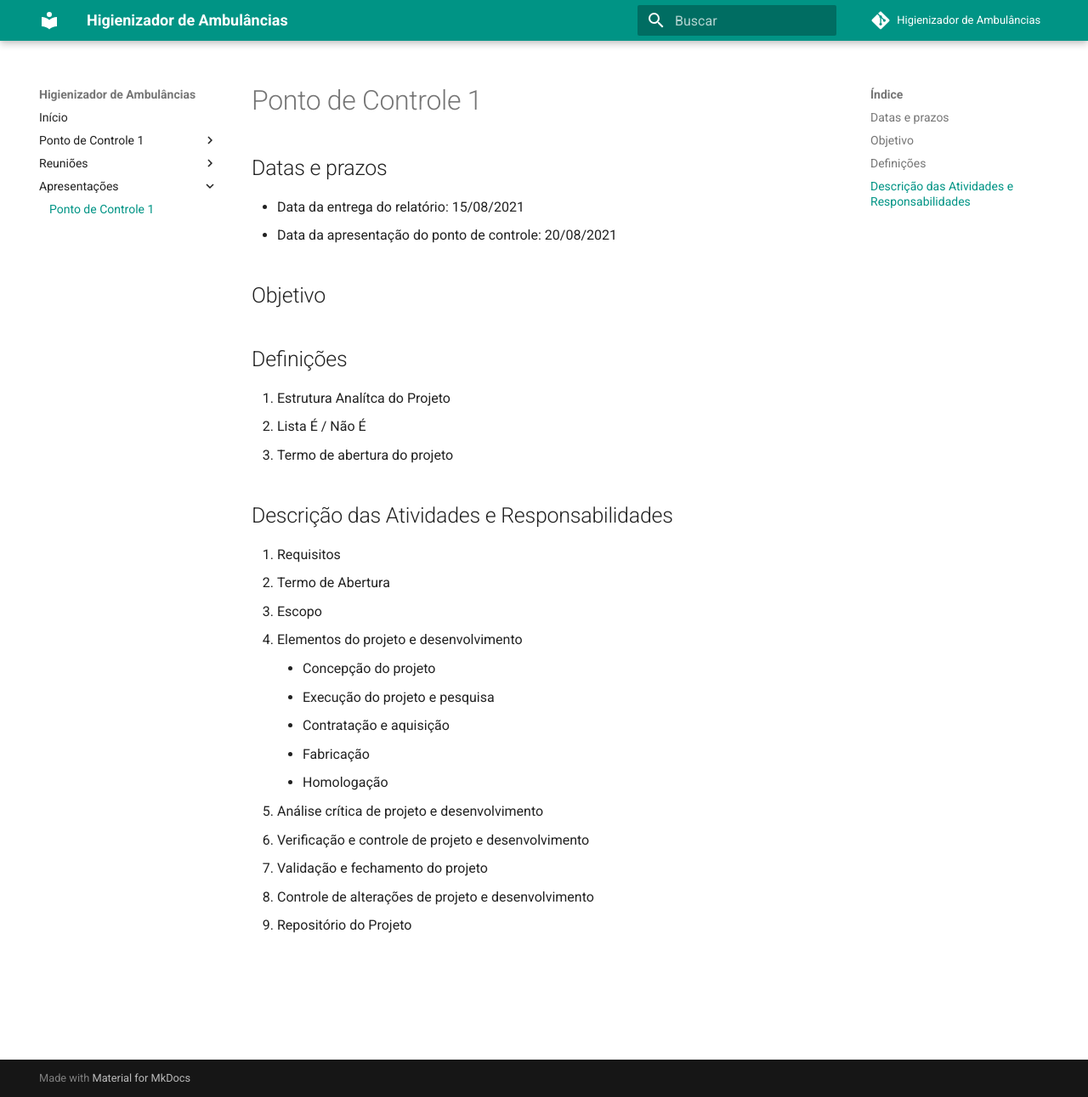
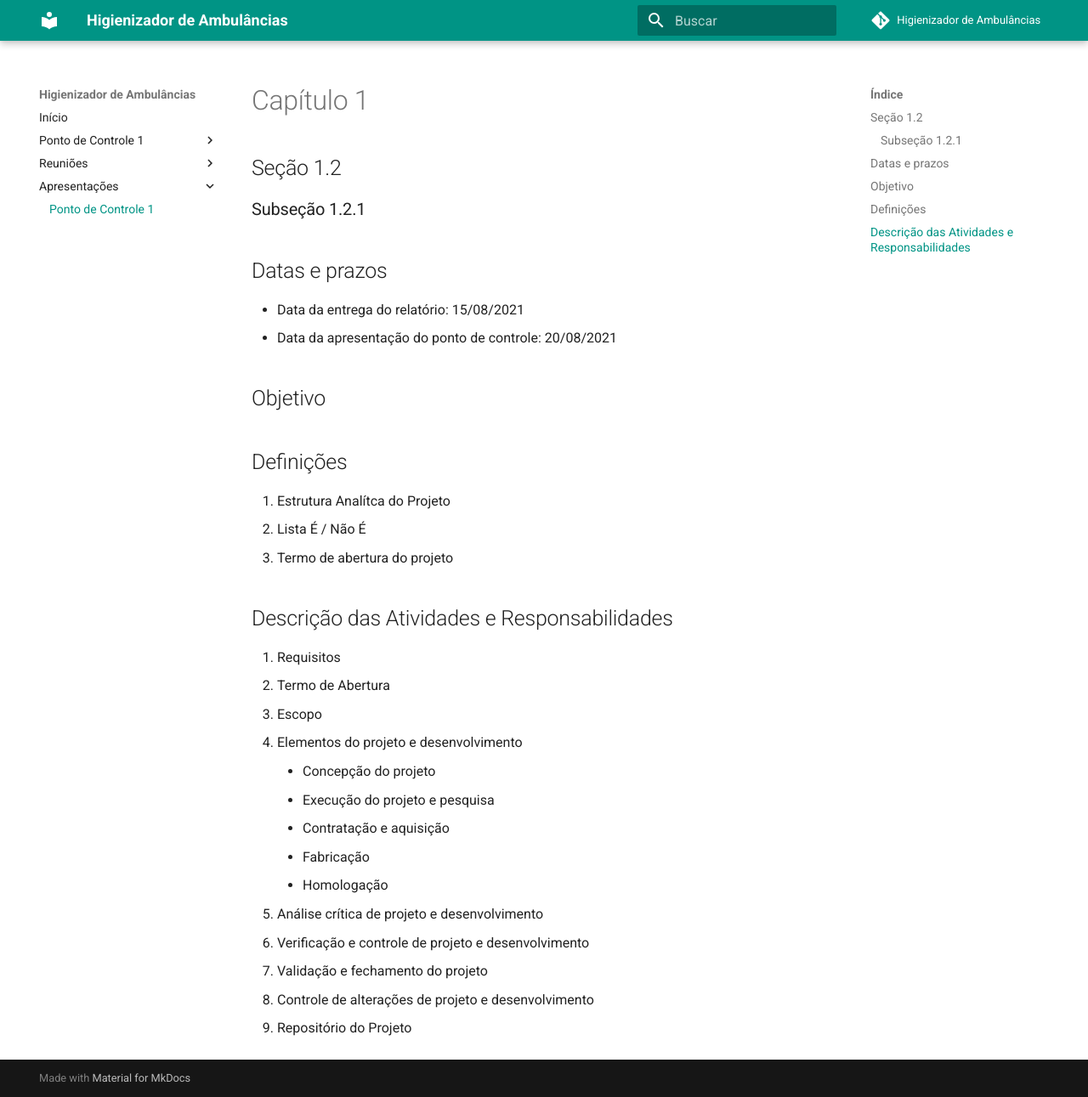
Before and after one commit to grupo1-pi2-2021-1/project-documentation, an MkDocs documentation site: the page built from docs/geral/apresentacoes/ponto_controle_1.md, in a window 1280 px wide and 1291 px high. Shown: the whole window at 85% size. Built offline with MkDocs 1.6.1 and Material for MkDocs 9.7.7, drawn with Linux system fonts in a browser that asks for light colours; comment, search, counter and statistics services are not loaded.

Commit message:
Add titles

```diff
--- a/docs/geral/apresentacoes/ponto_controle_1.md
+++ b/docs/geral/apresentacoes/ponto_controle_1.md
@@ -1,3 +1,6 @@
+# Capítulo 1
+## Seção 1.2
+### Subseção 1.2.1
 
 ## Datas e prazos
 - Data da entrega do relatório: 15/08/2021
```
